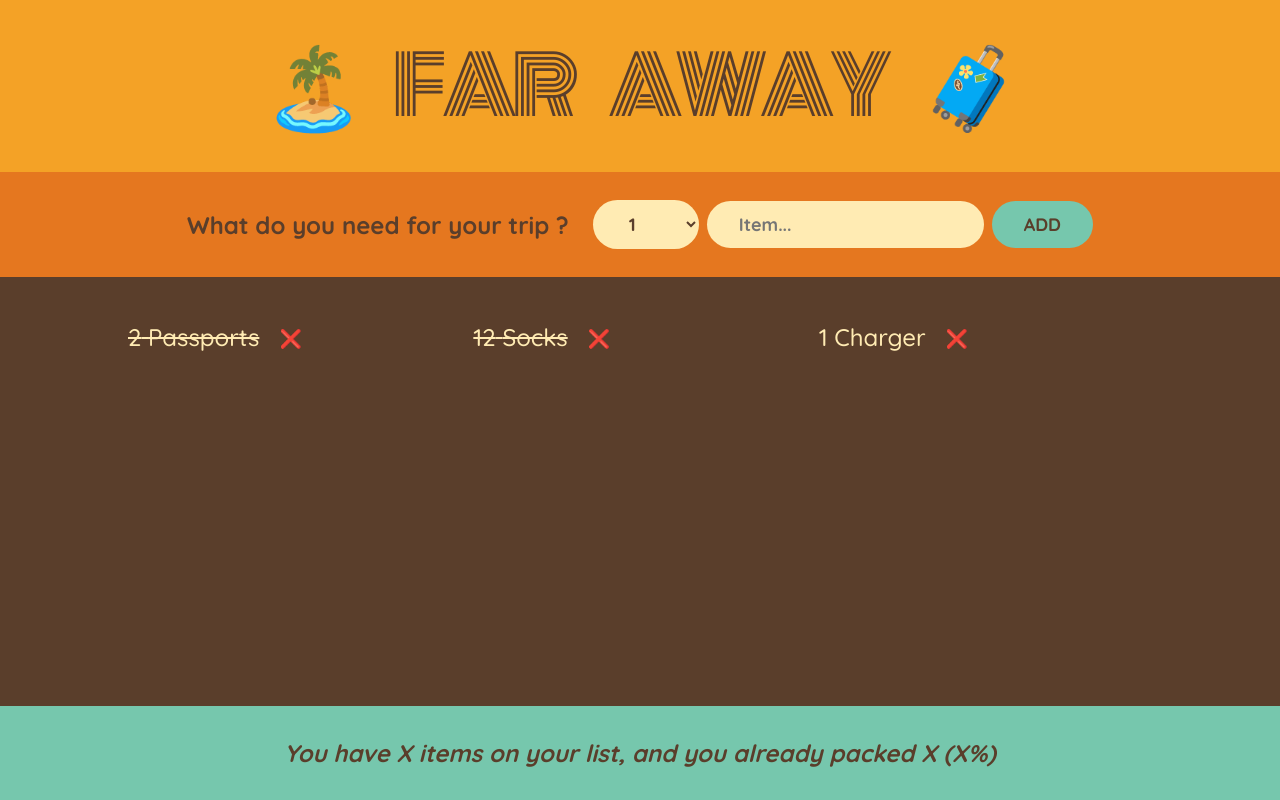
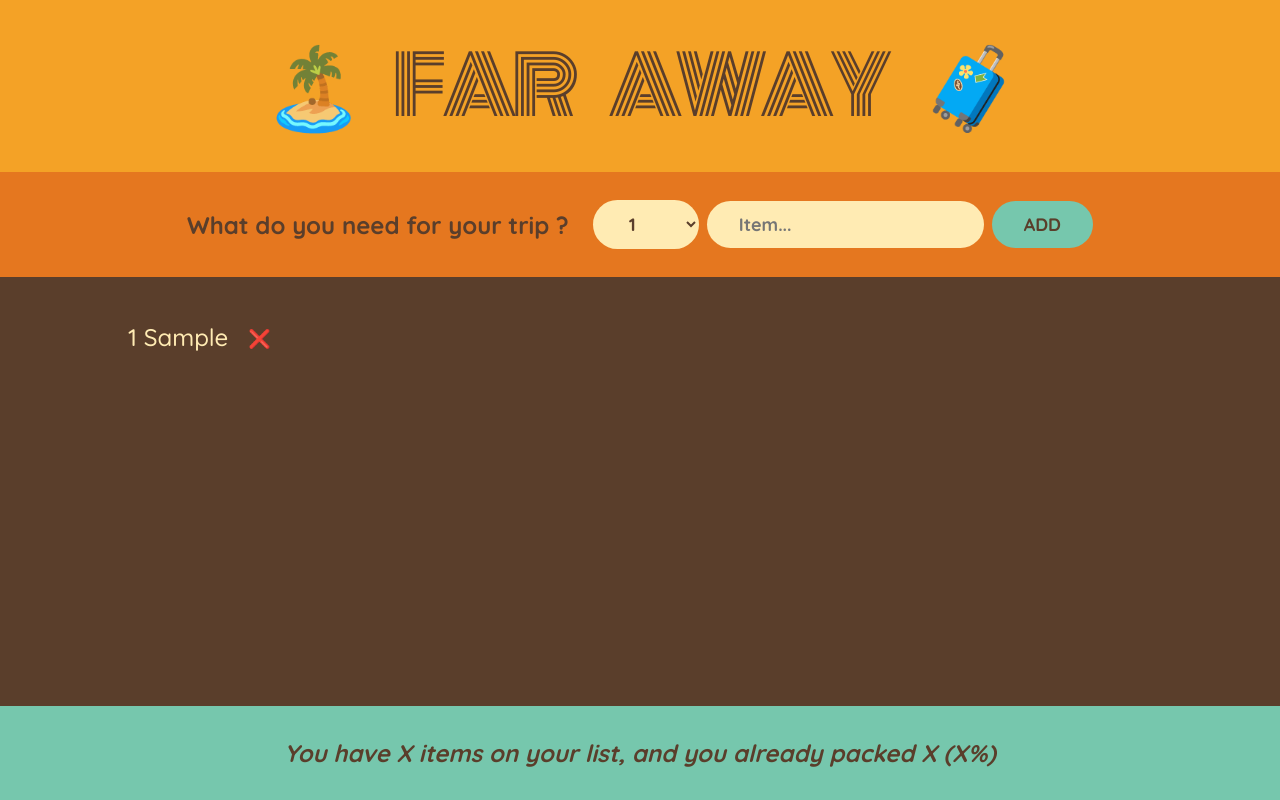
Before and after one commit to Gpaqsa/Travel-List, a React (Vite) app: page / in a window 1280 px wide. Both pictures are taken after typing "Sample" into the empty fields and a click on the button "ADD". Built offline with nearby package versions, Linux system fonts and the light colour scheme.

Commit message:
add new Item Function

```diff
--- a/src/components/App.jsx
+++ b/src/components/App.jsx
@@ -1,7 +1,7 @@
-
+import { useState } from "react";
 import Logo from "./Logo";
-import Form from "./Form"
-import Stats from "./Stats"
+import Form from "./Form";
+import Stats from "./Stats";
 import PackingList from "./PackingList";
 
 const initialItems = [
@@ -10,16 +10,27 @@ const initialItems = [
   { id: 3, description: "Charger", quantity: 1, packed: false },
 ];
 
+function App() {
+  const [items, setItems] = useState([]);
 
-function App() {
+  function handleAddItems(item) {
+    setItems((items) => [...items, item]);
+  }
+
+  const handleDelete = (id) => {
+    const newAfterDeleteItem = items.filter((item) => item.id !== id);
+    setItems(newAfterDeleteItem);
+    console.log(items);
+  };
+
   return (
     <div className="app">
       <Logo />
-      <Form initialItems={initialItems} />
-      <PackingList initialItems={initialItems} />
+      <Form handleAddItems={handleAddItems} />
+      <PackingList items={items} handleDelete={handleDelete} />
       <Stats />
     </div>
   );
 }
 
-export default App
+export default App;
--- a/src/components/Form.jsx
+++ b/src/components/Form.jsx
@@ -1,9 +1,8 @@
 import { useState } from "react";
 
-const Form = ({ initialItems }) => {
+const Form = ({ handleAddItems }) => {
   const [descriptionValue, setDescriptionValue] = useState("");
   const [quantityValue, setQuantityValue] = useState(1);
-  const [newInitialItems, setNewInitialItems] = useState(initialItems);
 
   const handleSubmit = (event) => {
     event.preventDefault();
@@ -15,16 +14,12 @@ const Form = ({ initialItems }) => {
       packed: false,
       id: Date.now(),
     };
-    console.log(newItem);
 
-    setNewInitialItems([...initialItems, newItem]);
+    handleAddItems(newItem);
+    // setNewInitialItems([...initialItems, newItem]);
     setDescriptionValue("");
     setQuantityValue(1);
   };
-
-  // const addNewItemObj = () => {
-
-  // };
 
   return (
     <form className="add-form" onSubmit={handleSubmit}>
--- a/src/components/Item.jsx
+++ b/src/components/Item.jsx
@@ -1,5 +1,5 @@
 
-const Item = ({ id, quantity, description, packed }) => {
+const Item = ({ id, quantity, description, packed, handleDelete }) => {
   // console.log(packed);
   return (
     <>
@@ -7,7 +7,7 @@ const Item = ({ id, quantity, description, packed }) => {
         <span style={packed ? { textDecoration: "line-through" } : {}}>
           {quantity} {description}
         </span>
-        <button>❌</button>
+        <button onClick={() => handleDelete(id)}>❌</button>
       </li>
     </>
   );
--- a/src/components/PackingList.jsx
+++ b/src/components/PackingList.jsx
@@ -1,15 +1,16 @@
 import Item from "./Item"
 
-const PackingList = ({ initialItems }) => {
+const PackingList = ({ items, handleDelete }) => {
   return (
     <div className="list">
       <ul>
-        {initialItems.map((item) => (
+        {items.map((item) => (
           <Item
             key={item.id}
-            description={item.description}
-            quantity={item.quantity}
+            description={item.descriptionValue}
+            quantity={item.quantityValue}
             packed={item.packed}
+            handleDelete={handleDelete}
           />
         ))}
       </ul>
```
